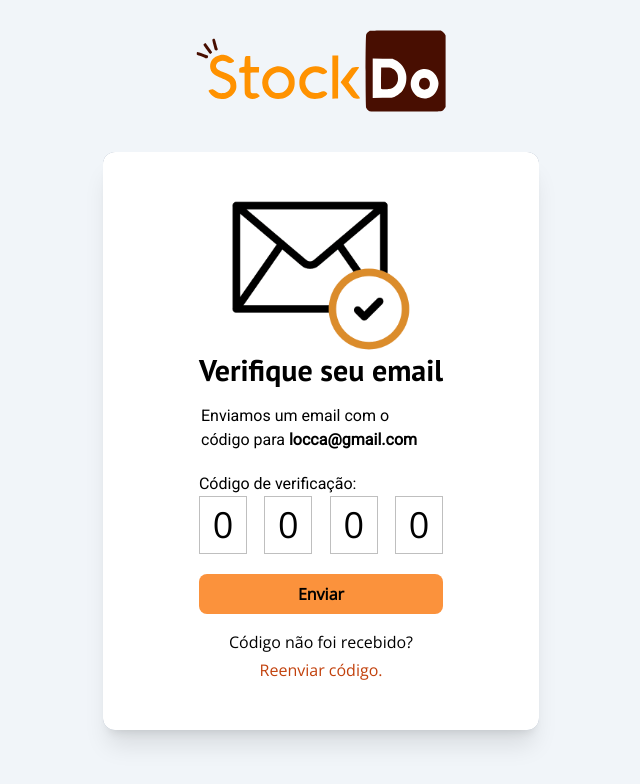
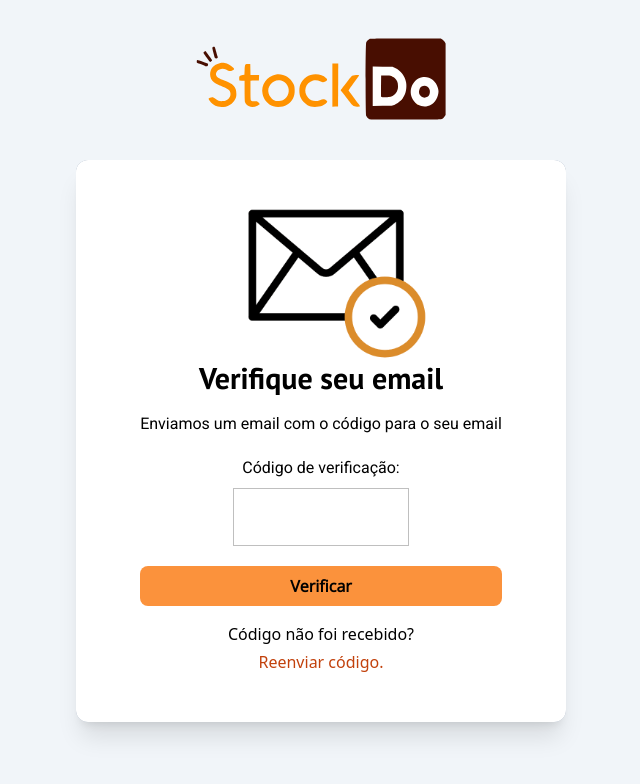
Before and after one commit to StockDo/stockdo, a React (Vite) app: page /#/verification in a window 1280 px wide. Shown: the top 784 px of the page, without its empty margins (319-959 px from the left). Built offline with nearby package versions, Linux system fonts and the light colour scheme; a web font is replaced by a local one.

Commit message:
trying validate forms lol

```diff
--- a/package.json
+++ b/package.json
@@ -10,6 +10,7 @@
     "preview": "vite preview"
   },
   "dependencies": {
+    "animate.css": "^4.1.1",
     "body-parser": "^1.20.2",
     "express": "^4.18.2",
     "mysql": "^2.18.1",
--- a/src/Router.jsx
+++ b/src/Router.jsx
@@ -1,9 +1,9 @@
 import { Routes, Route } from "react-router-dom";
 import Home from "./pages/Home";
-import Signup from "./pages/UserAuth/Signup";
 import Termos from "./pages/Termos/Termos";
 import Licenca from "./pages/Termos/Licenca";
 import Privacidade from "./pages/Termos/Privacidade";
+import Signup from "./pages/UserAuth/Signup";
 import EmailAuth from "./pages/UserAuth/EmailAuth";
 
 export default function Router() {
--- a/src/pages/UserAuth/EmailAuth.jsx
+++ b/src/pages/UserAuth/EmailAuth.jsx
@@ -2,10 +2,11 @@ import { useNavigate } from "react-router-dom";
 import StockDoLogo from "../../assets/imgs/stockdo.svg";
 import EmailGif from "../../assets/imgs/email-auth.gif";
 import { useEffect, useState } from "react";
+import "animate.css";
 
 export default function EmailAuth() {
   const navigate = useNavigate();
-  const [noAuth, setNoAuth] = useState([0, 0, 0, 0]);
+  const [noAuth, setNoAuth] = useState("");
   const formatNoAuth = (value) => {
     setNoAuth(value.replace(/\D/, ""));
   };
@@ -21,6 +22,26 @@ export default function EmailAuth() {
     }, 1000);
   });
 
+  const handleSubmit = (e) => {
+    e.preventDefault();
+  };
+
+  const [authError, setAuthError] = useState(false);
+  function delayAuthError() {
+    if (noAuth !== "2121") {
+      setAuthError(true);
+      setTimeout(() => {
+        setAuthError(false);
+        setNoAuth("");
+      }, 1000);
+    } else {
+      setAuthError("Success");
+      setTimeout(() => {
+        navigate("/#/");
+      }, 1000);
+    }
+  }
+
   return (
     <main className="flex flex-col justify-center items-center min-h-screen bg-slate-100">
       <img
@@ -31,72 +52,55 @@ export default function EmailAuth() {
         onClick={() => navigate("/")}
       />
       <div className="bg-slate-400 flex justify-center items-center shadow-xl rounded-xl mx-12 max-lg:mx-5">
-        <div className="flex flex-col p-12 px-24 bg-white rounded-xl">
+        <div className="flex flex-col p-12 px-16 bg-white rounded-xl">
           <img
             src={EmailGif}
             alt="Animated email"
             width="180px"
-            className="m-auto"
+            className="m-auto translate-x-4"
             onClick={() => navigate("/")}
           />
           <div className="flex flex-col items-center gap-4">
             <h1 className="text-3xl font-['PT_Sans']">Verifique seu email</h1>
-            <p className="font-['Roboto'] max-w-[15rem]">
-              Enviamos um email com o código para{" "}
-              <span className="font-bold break-words">locca@gmail.com</span>
-            </p>
+            <div className="flex flex-col items-center font-['Roboto']">
+              <span className="">
+                Enviamos um email com o código para o seu email
+              </span>
+            </div>
           </div>
           <form
-            action="/submit"
+            action=""
+            onSubmit={handleSubmit}
             method="post"
             className="flex flex-col mt-5 font-['Open_Sans']"
             autoComplete="off">
+            <div className="flex flex-col items-center mb-5 text-center">
               <label htmlFor="" className="font-['Roboto']">
                 Código de verificação:
               </label>
-            <div className="flex justify-between mb-5 text-center">
               <input
                 type="text"
-                maxLength={1}
-                value={noAuth[0]}
+                maxLength={4}
+                value={noAuth}
                 onChange={(e) => formatNoAuth(e.target.value)}
                 name="na1"
-                className="w-12 border text-center text-4xl py-2 border-[rgba(0,0,0,0.25)] outline-none"
-              />
-              <input
-                type="text"
-                maxLength={1}
-                value={noAuth[1]}
-                onChange={(e) => formatNoAuth(e.target.value)}
-                name="na2"
-                className="w-12 border text-center text-4xl py-2 border-[rgba(0,0,0,0.25)] outline-none"
-              />
-              <input
-                type="text"
-                maxLength={1}
-                value={noAuth[2]}
-                onChange={(e) => formatNoAuth(e.target.value)}
-                name="na3"
-                className="w-12 border text-center text-4xl py-2 border-[rgba(0,0,0,0.25)] outline-none"
-              />
-              <input
-                type="text"
-                maxLength={1}
-                value={noAuth[3]}
-                onChange={(e) => formatNoAuth(e.target.value)}
-                name="na4"
-                className="w-12 border text-center text-4xl py-2 border-[rgba(0,0,0,0.25)] outline-none"
+                className={`w-44 border text-center text-4xl py-2 mt-2 border-[rgba(0,0,0,0.25)] outline-none ${
+                  authError === true
+                    ? "animate__animated animate__shakeX text-red-600 border-red-600"
+                    : authError === "Success"
+                    ? "animate-pulse text-green-600 border-green-600"
+                    : null
+                }`}
               />
             </div>
             <button
-              type="submit"
+              onClick={() => delayAuthError()}
               className="bg-orange-400 py-2 rounded-lg font-bold">
-              Enviar
+              Verificar
             </button>
+          </form>
           <div className="flex flex-col items-center">
-              <span className="m-auto mt-4 mb-1">
-                Código não foi recebido?{" "}
-              </span>
+            <span className="m-auto mt-4 mb-1">Código não foi recebido? </span>
             <span
               onClick={() => (resend === 0 ? setResend(30) : null)}
               className={
@@ -109,7 +113,6 @@ export default function EmailAuth() {
                 : `Reenviar código (${resend}s).`}
             </span>
           </div>
-          </form>
         </div>
       </div>
     </main>
--- a/src/pages/UserAuth/Signup.jsx
+++ b/src/pages/UserAuth/Signup.jsx
@@ -2,6 +2,7 @@ import { useNavigate } from "react-router-dom";
 import SignupBackground from "../../assets/imgs/signup-bg.png";
 import StockDoLogo from "../../assets/imgs/stockdo.svg";
 import { useState } from "react";
+import "animate.css";
 
 export default function Signup() {
   const navigate = useNavigate();
@@ -12,6 +13,22 @@ export default function Signup() {
     setCnpj(
       value.replace(/(\d{2})(\d{3})(\d{3})(\d{4})(\d{2})/, "$1.$2.$3/$4-$5")
     );
+  };
+
+  const [formData, setFormData] = useState({
+    cnpj: "",
+  });
+
+  const [validatedFields, setValidatedFields] = useState({
+    cnpj: false,
+  });
+
+  function validateFields() {}
+
+  const handleSubmit = (e) => {
+    if (validatedFields.cnpj === false) {
+      e.preventDefault();
+    }
   };
   return (
     <main className="flex flex-col justify-center items-center min-h-screen bg-slate-100">
@@ -34,6 +51,7 @@ export default function Signup() {
           <h1 className="text-3xl font-['PT_Sans']">Cadastre-se aqui</h1>
           <form
             action="/submit"
+            onSubmit={handleSubmit}
             method="post"
             className="flex flex-col mt-5 font-['Open_Sans']"
             autoComplete="off">
@@ -46,18 +64,12 @@ export default function Signup() {
               value={cnpj}
               maxLength={18}
               onChange={(e) => formatCNPJ(e.target.value)}
-              className="mb-5 mt-1 border border-[rgba(0,0,0,0.25)] pl-2 pr-44 py-2 rounded-md outline-none"
-              // placeholder="CNPJ"
+              className={`mb-5 mt-1 border border-[rgba(0,0,0,0.25)] pl-2 pr-44 py-2 rounded-md outline-none ${
+                cnpj.length < 10
+                  ? "animate__animated animate__shakeX text-red-600 border-red-600"
+                  : null
+              } `}
             />
-            {/* <label htmlFor="" className="font-bold">
-              Nome completo
-            </label>
-            <input
-              type="text"
-              name="nome_user"
-              className="mb-5 mt-1 border border-[rgba(0,0,0,0.25)] pl-2 pr-44 py-2 rounded-md outline-none"
-              // placeholder="Nome completo"
-            /> */}
             <label htmlFor="" className="font-bold">
               E-mail
             </label>
@@ -65,7 +77,6 @@ export default function Signup() {
               type="text"
               name="email"
               className="mb-5 mt-1 border border-[rgba(0,0,0,0.25)] pl-2 py-2 rounded-md outline-none"
-              // placeholder="Email"
             />
             <label htmlFor="" className="font-bold">
               Senha
@@ -74,7 +85,6 @@ export default function Signup() {
               type="password"
               name="password"
               className="mb-5 mt-1 border border-[rgba(0,0,0,0.25)] pl-2 py-2 rounded-md outline-none"
-              // placeholder="Senha"
             />
             <label htmlFor="" className="font-bold">
               Repetir senha
@@ -83,7 +93,6 @@ export default function Signup() {
               type="password"
               name="pass2"
               className="mt-1 border border-[rgba(0,0,0,0.25)] pl-2 py-2 rounded-md outline-none"
-              // placeholder="Repita a senha"
             />
             <button
               type="submit"
```
Also changed, not shown: 2 other files (tests, documents, lock files or other folders). Lines whose indentation alone changed are shown as unchanged.
